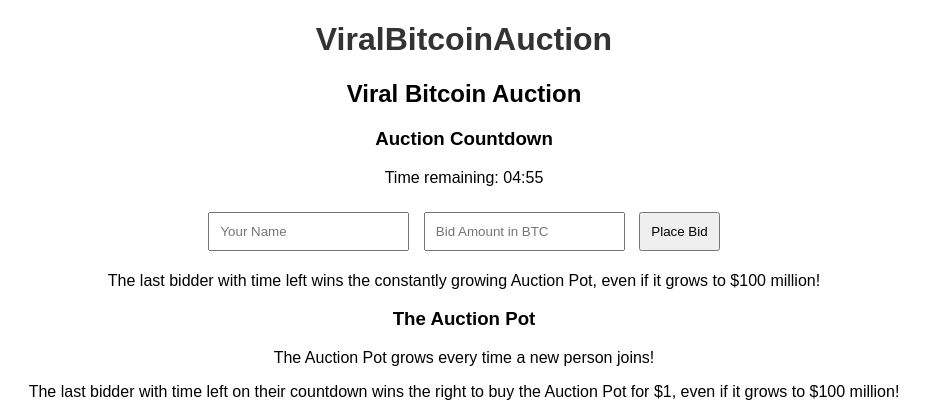
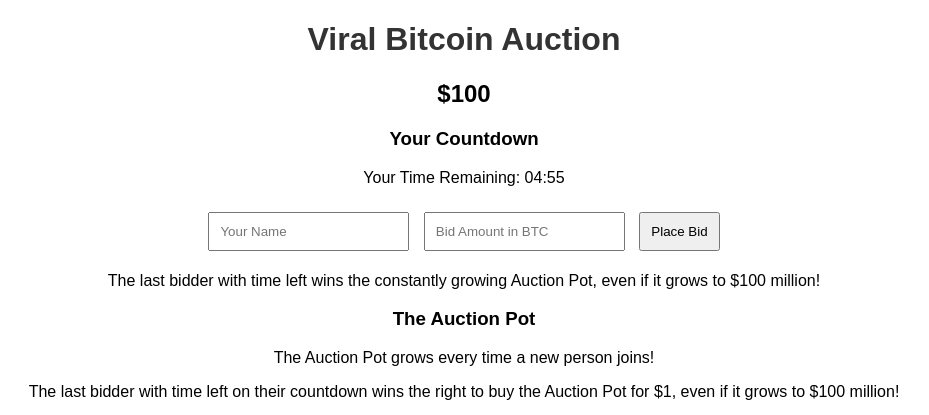
Before and after one commit to lancemcpherson88/Viral-Money-Auction, a Python web app: template templates/auction.html in a window 1280 px wide. Shown: the top 415 px of the page, without its empty margins (176-1105 px from the left). Run offline with Jinja, Linux system fonts and the light colour scheme; the template is opened without the code that fills it, so the values that code supplies are empty.

Commit message:
Update auction.html

```diff
--- a/templates/auction.html
+++ b/templates/auction.html
@@ -7,10 +7,10 @@
     <link rel="stylesheet" href="/static/style.css">
 </head>
 <body>
-    <h1>ViralBitcoinAuction</h1>
-    <h2>Viral Bitcoin Auction</h2>
-      <h3>Auction Countdown</h3>
-    <p>Time remaining: <span id="countdown-timer">Loading...</span></p>
+    <h1>Viral Bitcoin Auction</h1>
+    <h2>$100</h2>
+      <h3>Your Countdown</h3>
+    <p>Your Time Remaining: <span id="countdown-timer">Loading...</span></p>
 
     <form id="bid-form">
         <input type="text" name="user" placeholder="Your Name" required>
```
